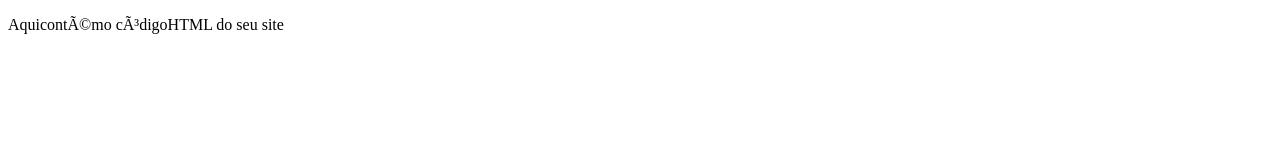
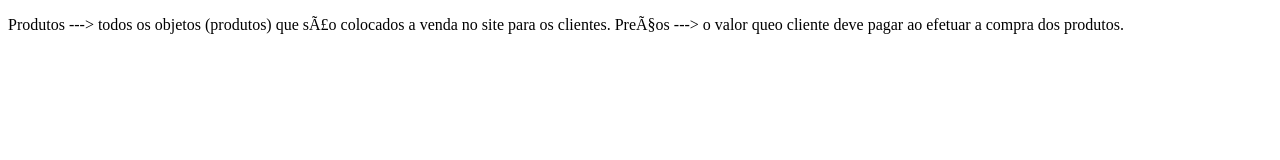
Before and after one commit to biahfeliciano/page1, a plain HTML site: page page.html in a window 1280 px wide. Drawn offline with Linux system fonts and the light colour scheme.

Commit message:
Update page.html

```diff
--- a/page.html
+++ b/page.html
@@ -7,7 +7,8 @@
     </head>
 
     <body>
-        <p>Aquicontémo códigoHTML do seu site</p>
+        <p>Produtos ---> todos os objetos (produtos) que são colocados a venda no site para os clientes. Preços ---> o valor queo cliente deve pagar ao efetuar a compra dos produtos.
+        </p>
     </body>
 
     </html>
```
